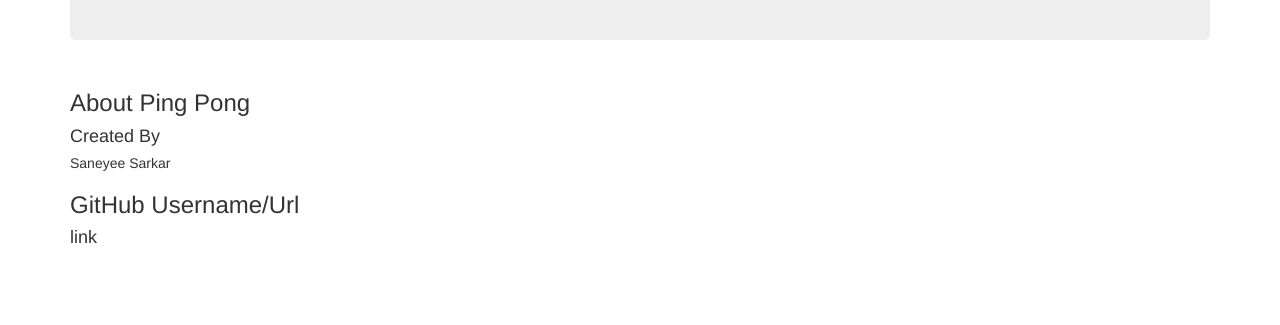
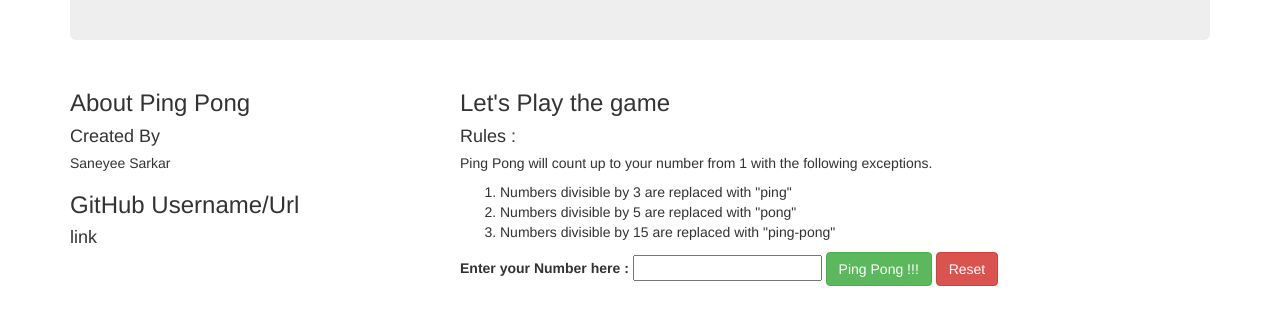
Before and after one commit to saneyee/PING-PONG, a plain HTML site: page index.html in a window 1280 px wide. Shown: the part 155-480 px from the top of the page. Drawn offline with nearby package versions, Linux system fonts and the light colour scheme.

Commit message:
it adds the body and the result part

```diff
--- a/index.html
+++ b/index.html
@@ -16,6 +16,7 @@
             </div>
              <!-- heading ends -->
              <div class="row">
+                 <!-- sidebar starts -->
                  <div class="col-md-4">
                      <h3>About Ping Pong</h3>
                      <h4>Created By</h4>
@@ -23,10 +24,32 @@
                      <h3>GitHub Username/Url</h3>
                      <h4>link</h4>
                  </div>
+                 <!-- sidebar ends -->
+                 <!-- body starts -->
 
+                 <div class="col-md-8">
+                     <h3>Let's Play the game</h3>
+                     <h4>Rules :</h4>
+                     <h5>Ping Pong will count up to your number from 1 with the following exceptions.</h5>
+                     <ol>
+                         <li>Numbers divisible by 3 are replaced with "ping"</li>
+                         <li>Numbers divisible by 5 are replaced with "pong"</li>
+                         <li>Numbers divisible by 15 are replaced with "ping-pong"</li>
+                     </ol>
+                     <form id="formone" >
+                         <label for = "pingpong">Enter your Number here :</label>
+                         <input id = "pingpong" type = "number" required>
+                         <button type = "button" class = "btn btn-success">Ping Pong !!!</button>
+                         <button type="reset" class = "btn btn-danger" name="button">Reset</button>
+                     </form>
+                     <!-- body ends -->
+                     <!-- result starts -->
+                     <div id="output">
+                         <output id="result"></output>
+                     </div>
+                     <!-- result ends -->
+                 </div>
              </div>
-
         </div>
-
     </body>
 </html
```
